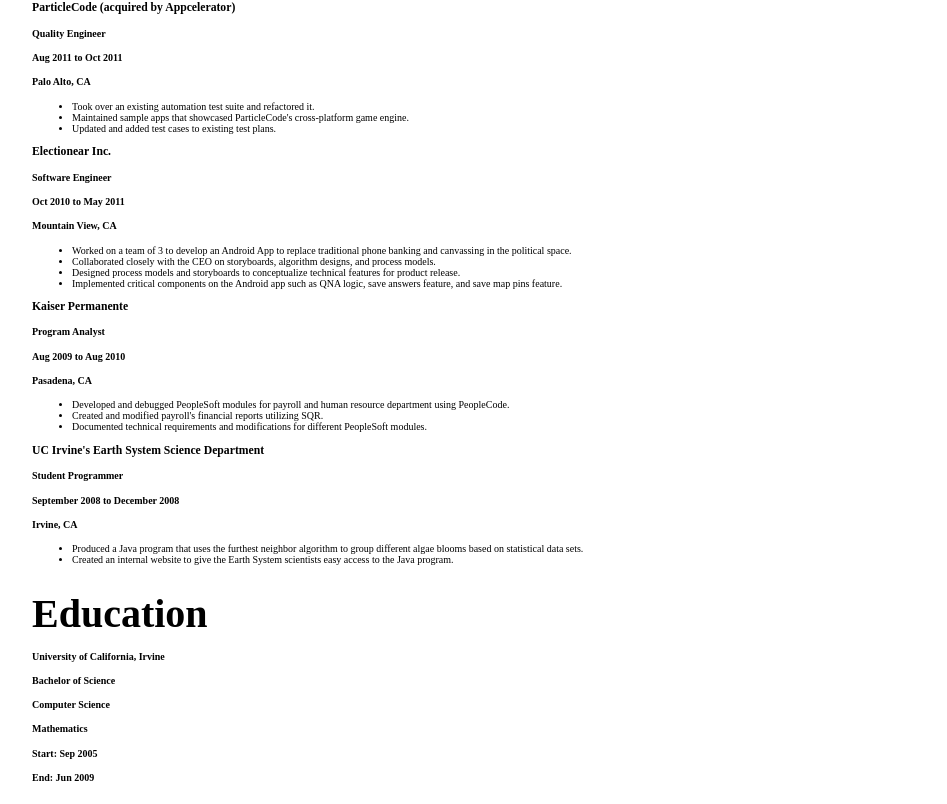
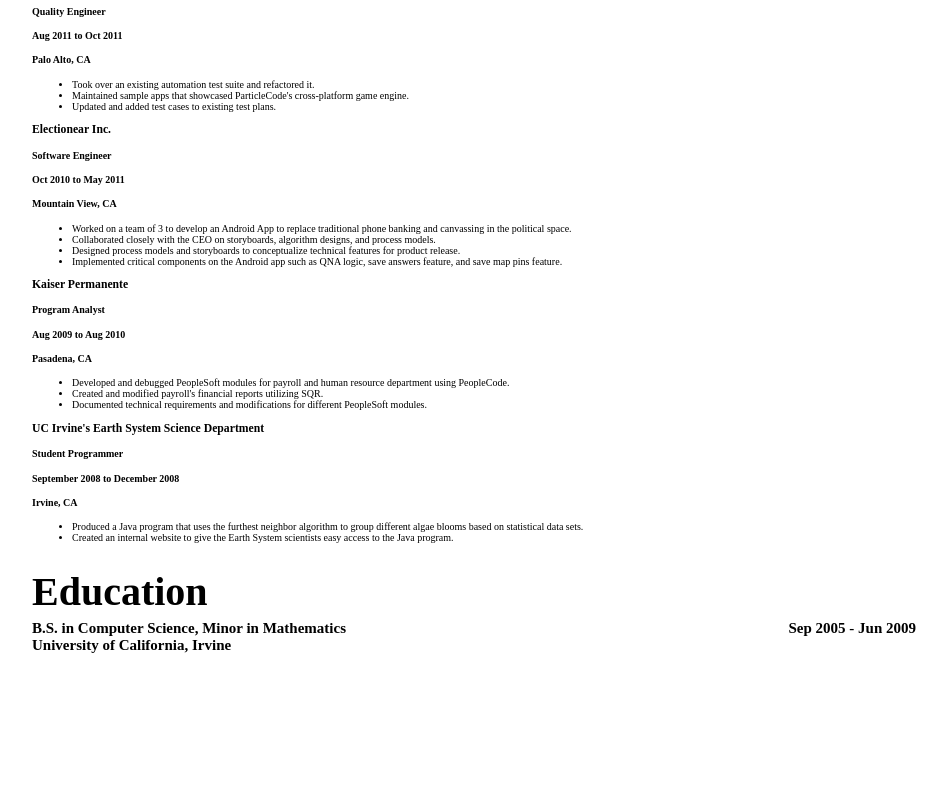
Before and after one commit to wluu/resume, an Angular app: page / in a window 1280 px wide. Shown: the part 846-1650 px from the top of the page, without its empty margins (166-1113 px from the left). After the commit the page ends 1508 px from the top, so only its background shows below. Built offline with nearby package versions, Linux system fonts and the light colour scheme.

Commit message:
Removed unused class selector in app.component.html, refined the grid rows in skills.component.css, and finished arranging the education component

```diff
--- a/src/app/app.component.html
+++ b/src/app/app.component.html
@@ -1,7 +1,7 @@
 <h1>My Resume (WIP)</h1>
 <div class="app-grid-container">
-  <my-summary class="container-cell"></my-summary>
-  <my-skills class="container-cell skills-cell"></my-skills>
-  <my-experience class="container-cell"></my-experience>
-  <my-education class="container-cell"></my-education>
+  <my-summary></my-summary>
+  <my-skills></my-skills>
+  <my-experience></my-experience>
+  <my-education></my-education>
 </div>
--- a/src/app/core/top-level.service.ts
+++ b/src/app/core/top-level.service.ts
@@ -40,7 +40,7 @@
   getEducation(): EducationModel {
     return {
       school: 'University of California, Irvine',
-      degree: 'Bachelor of Science',
+      degree: 'B.S.',
       major: 'Computer Science',
       minor: 'Mathematics',
       date: {
--- a/src/app/education/education.component.css
+++ b/src/app/education/education.component.css
@@ -0,0 +1,17 @@
+.education-grid-container {
+  display: grid;
+  grid-template-rows: repeat(2, 1fr);
+}
+
+.education-grid-container h2 {
+  margin: 0;
+}
+
+.education-section {
+  display: grid;
+  grid-template-columns: repeat(2, 1fr);
+}
+
+.education-section .date {
+  text-align: right;
+}
--- a/src/app/education/education.component.html
+++ b/src/app/education/education.component.html
@@ -1,7 +1,12 @@
 <h1>Education</h1>
-<h4>{{ myEducation.school }}</h4>
-<h4>{{ myEducation.degree }}</h4>
-<h4>{{ myEducation.major }}</h4>
-<h4>{{ myEducation.minor }}</h4>
-<h4>Start: {{ myEducation.date.start.month }} {{ myEducation.date.start.year }}</h4>
-<h4>End: {{ myEducation.date.end.month }} {{ myEducation.date.end.year }}</h4>
+<div class="education-grid-container">
+  <div class="education-section">
+    <h2>{{ myEducation.degree }} in {{ myEducation.major }}, Minor in {{ myEducation.minor }}</h2>
+    <h2 class="date">
+      {{ myEducation.date.start.month }} {{ myEducation.date.start.year }} - {{ myEducation.date.end.month }} {{ myEducation.date.end.year }}
+    </h2>
+  </div>
+  <div>
+    <h2>{{ myEducation.school }}</h2>
+  </div>
+</div>
--- a/src/app/skills/skills.component.css
+++ b/src/app/skills/skills.component.css
@@ -1,7 +1,7 @@
 .skills-grid-container {
   display: grid;
   grid-template-columns: repeat(3, 1fr);
-  grid-template-rows: repeat(2, 1fr);
+  grid-template-rows: 1fr 65px;
   grid-row-gap: 5px;
 }
 
```
